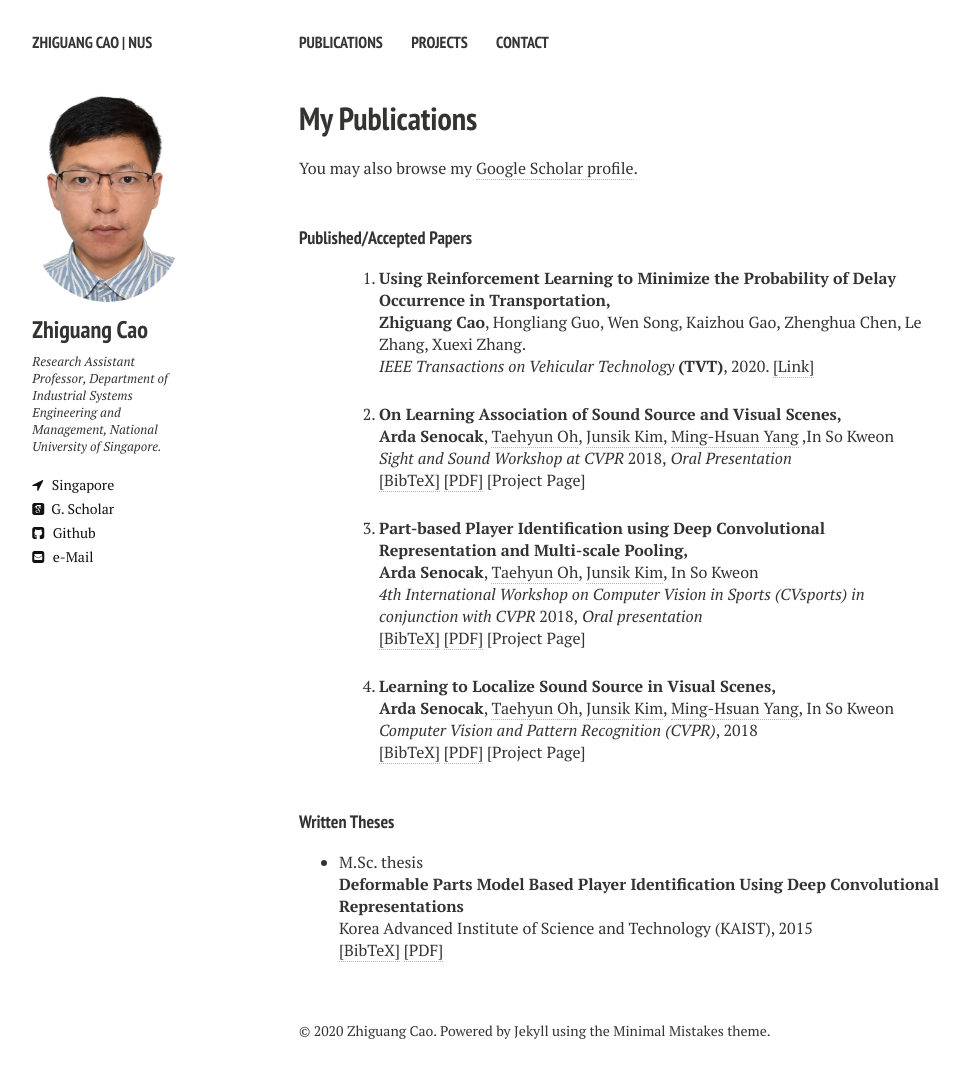
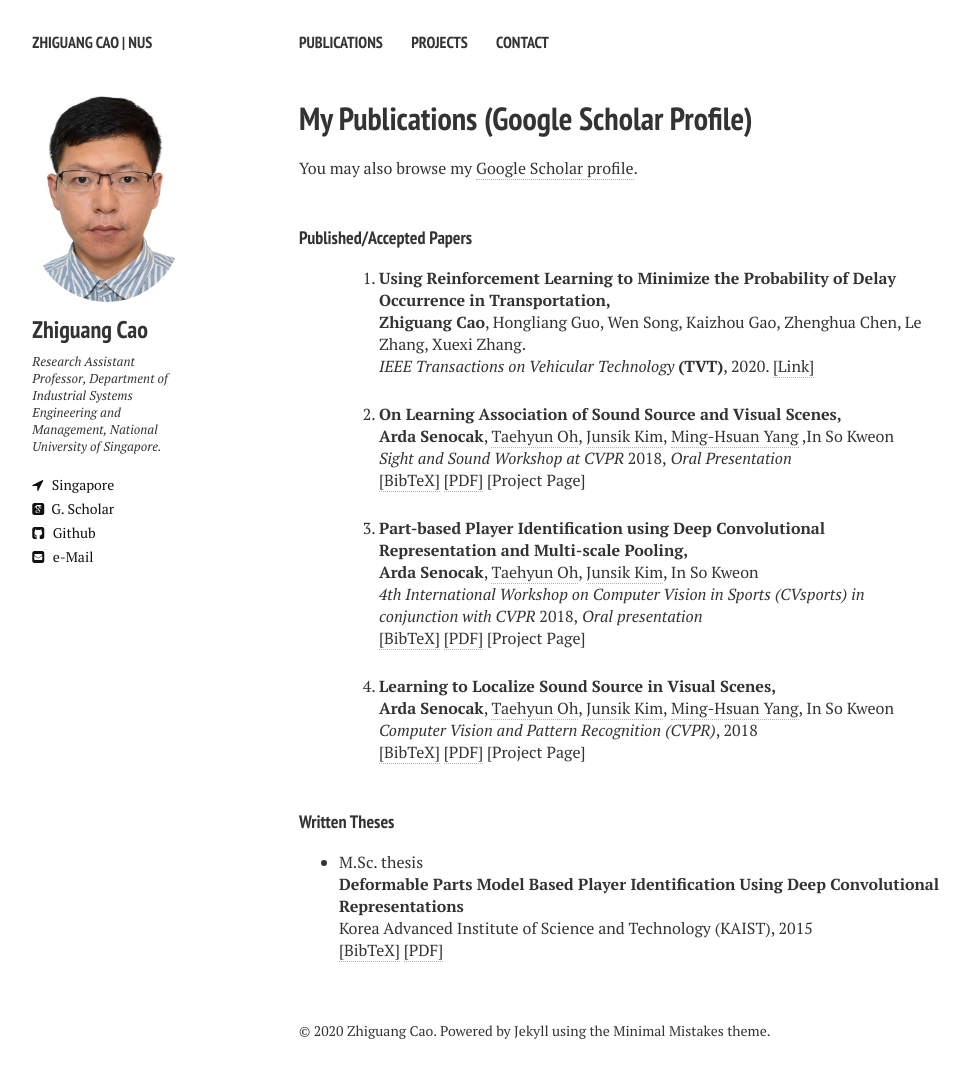
Before and after one commit to zhiguangcaosg/zhiguangcaosg.github.io, a Jekyll site: the page built from publications.md, in a window 1280 px wide. Shown: the whole page, without its empty margins (21-990 px from the left). Built offline with Jekyll 4.4.1, drawn with Linux system fonts in a browser that asks for light colours; nearby versions of some CDN libraries.

Commit message:
Update publications.md

```diff
--- a/publications.md
+++ b/publications.md
@@ -1,7 +1,7 @@
 ---
 layout: publications
 permalink: /publications/
-title: My Publications
+title: My Publications (Google Scholar Profile)
 tags: [publications]
 modified: 8-7-2014
 comments: false
```
